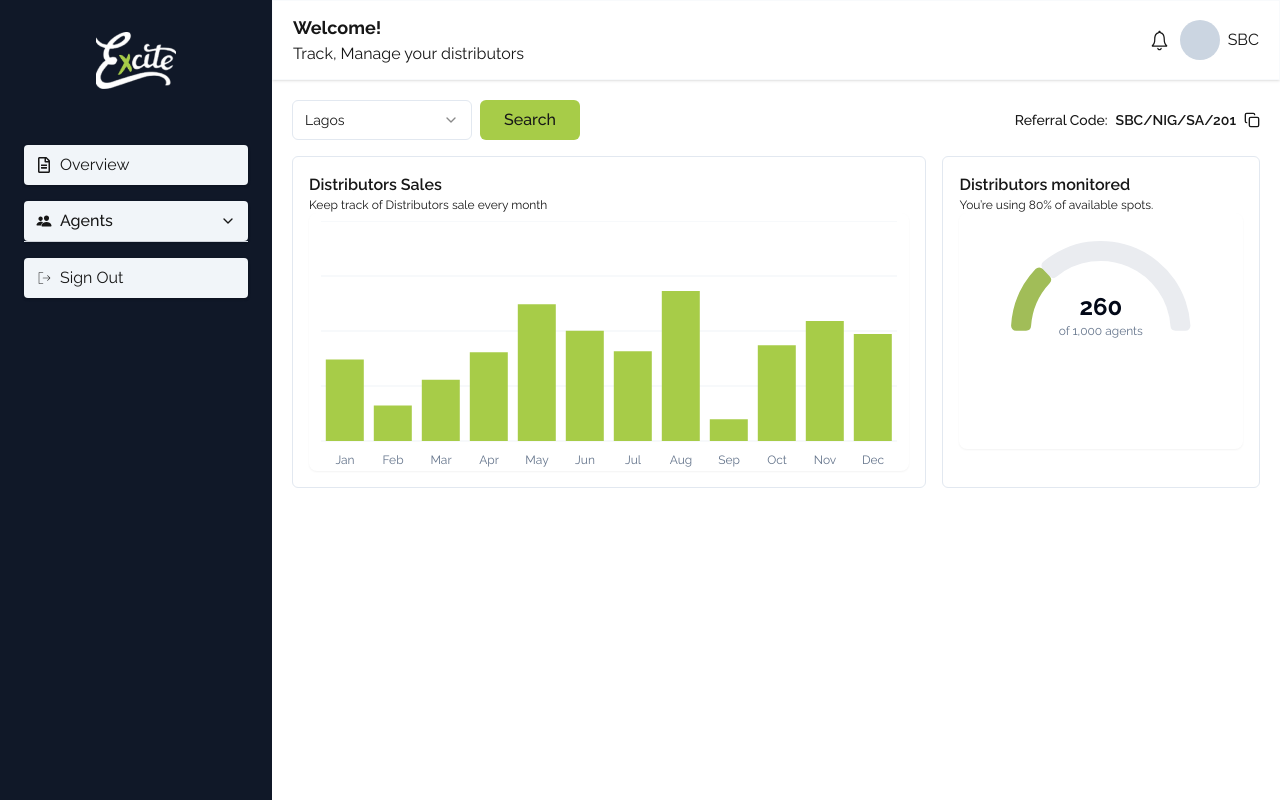
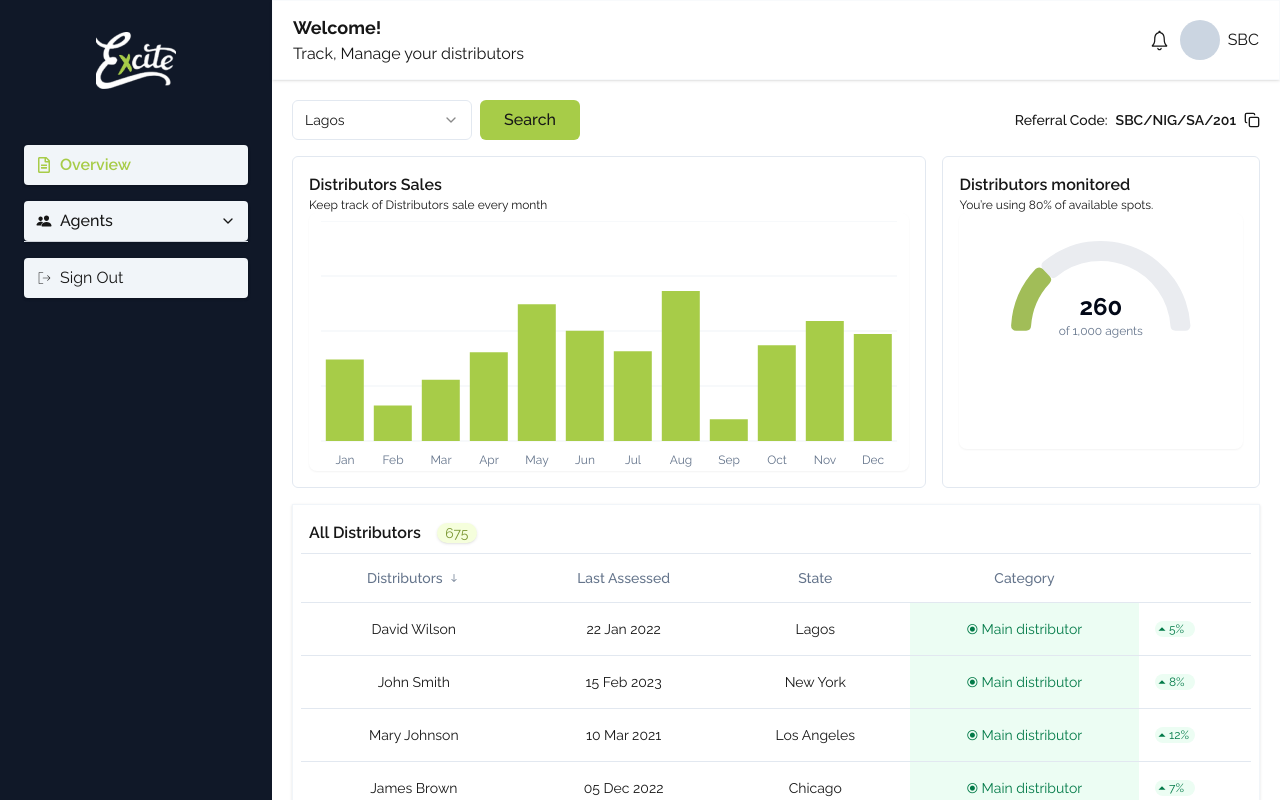
Before and after one commit to ExciteNG/excite-business, a Next.js app: page /super-agent in a window 1280 px wide. Shown: the top 800 px of the page. Built offline with nearby package versions, Linux system fonts and the light colour scheme.

Commit message:
new features

```diff
--- /dev/null
+++ b/src/app/(dashboard)/super-agent/[distributor]/page.tsx
@@ -0,0 +1,12 @@
+"use client"
+import React from 'react';
+import { useParams } from 'next/navigation';
+
+const Page = () => {
+    const {distributor} = useParams();
+  return (
+    <div>page</div>
+  )
+}
+
+export default Page;
--- a/src/app/(dashboard)/super-agent/page.tsx
+++ b/src/app/(dashboard)/super-agent/page.tsx
@@ -1,4 +1,4 @@
-import React from 'react'
+import React from 'react';
 import SuperAgentOverview from '@/components/dashboard/super-agent/SuperAgentOverview';
 
 const page = () => {
--- a/src/components/dashboard/layout/Header.tsx
+++ b/src/components/dashboard/layout/Header.tsx
@@ -1,18 +1,39 @@
+"use client"
 import React from 'react';
-// import Image from 'next/image';
+import { useParams, useRouter } from 'next/navigation';
 import { IoIosNotificationsOutline } from "react-icons/io";
-
+import { distributorList } from '@/lib/dummyData';
+import { RiHome6Line } from "react-icons/ri";
+import { MdKeyboardArrowRight } from "react-icons/md";
 
 
 const Header = () => {
+  const { distributor } = useParams();
+  const router = useRouter()
+
   return (
-    <nav className='h-20 border border-slate-50 shadow w-full flex items-center justify-between px-5'>
-      <div className=''>
-        <h1 className='text-lg font-bold'>Welcome! {""}</h1>
-        <p>Track, Manage your distributors</p>
-      </div>
+    <nav className='sticky top-0 h-20 bg-white z-40 border border-slate-50 shadow w-full flex items-center justify-between px-5'>
+      {distributor === undefined ? (
+        <div className=''>
+          <h1 className='text-lg font-bold'>Welcome! {""}</h1>
+          <p>Track, Manage your distributors</p>
+        </div>
+      ) : (
+        <div className='flex items-center'>
+          <RiHome6Line
+            className='text-slate-500 cursor-pointer'
+            title='Home'
+            size={20}
+            onClick={() => router.back()}
+          />
+          <div>
+            <MdKeyboardArrowRight /> Profile of {'David Willson'}
+          </div>
+        </div>
+      )}
+
       <div className='flex items-center space-x-2'>
-        <IoIosNotificationsOutline size={25}/>
+        <IoIosNotificationsOutline size={25} />
         <div className='p-5 w-fit rounded-full bg-slate-300'></div>
         <p>SBC</p>
       </div>
--- a/src/components/dashboard/layout/SideBar.tsx
+++ b/src/components/dashboard/layout/SideBar.tsx
@@ -1,4 +1,6 @@
+"use client"
 import React from 'react';
+import { usePathname } from 'next/navigation';
 import Image from 'next/image';
 import Link from 'next/link';
 import exciteBusinessLogo from "@/../public/assets/img/image 29.png";
@@ -12,6 +14,7 @@ import {
 import { useCustomSideBar } from '@/hooks/useCustomSideBar';
 
 const SideBar = () => {
+  const pathName = usePathname();
   const sideTabs = useCustomSideBar({ userType: 'SUPERAGENT' });
 
   return (
@@ -29,7 +32,12 @@ const SideBar = () => {
                           <AccordionTrigger
                             className={`group w-full bg-slate-100 p-2 px-3 shadow rounded  cursor-pointer hover:no-underline`}
                           >
-                            <p className='w-fit flex items-center space-x-2 group-hover:text-[#A7CC48] group-hover:font-semibold'>
+                            <p
+                              className={`${
+                                pathName === tab.tabLink &&
+                                "text-[#A7CC48] font-semibold"
+                              } w-fit flex items-center space-x-2 group-hover:text-[#A7CC48] group-hover:font-semibold`}
+                            >
                               <tab.icon />
                               <span className=''>{tab.tab}</span>
                             </p>
@@ -52,7 +60,10 @@ const SideBar = () => {
                     ) : (
                       <Link href={tab.tabLink}>
                         <div
-                          className={`group w-full bg-slate-100 p-2 px-3 shadow rounded flex items-center space-x-2 cursor-pointer`}
+                          className={`${
+                            pathName === tab.tabLink &&
+                            "text-[#A7CC48] font-semibold"
+                          } group w-full bg-slate-100 p-2 px-3 shadow rounded flex items-center space-x-2 cursor-pointer`}
                         >
                           <tab.icon className='group-hover:text-[#A7CC48] group-hover:font-semibold' />
                           <p className='w-fit group-hover:text-[#A7CC48] group-hover:font-semibold'>
--- a/src/components/dashboard/shared/DistributorTable.tsx
+++ b/src/components/dashboard/shared/DistributorTable.tsx
@@ -1,4 +1,6 @@
+"use client"
 import React from 'react';
+import { useRouter } from 'next/navigation';
 import { Table, TableBody, TableCell, TableHead, TableHeader, TableRow } from '@/components/ui/table';
 import { distributorList } from '@/lib/dummyData';
 import { IoIosArrowRoundDown } from "react-icons/io";
@@ -6,7 +8,8 @@ import { IoMdArrowDropup } from "react-icons/io";
 import { Pagination,PaginationContent, PaginationItem, PaginationNext, PaginationPrevious, PaginationLink, PaginationEllipsis } from '@/components/ui/pagination';
 
 
-const DistributorTable = ({userType, distributors}:{userType:string, distributors:string}) => {
+const DistributorTable = ({ userType, distributors }: { userType: string, distributors: string }) => {
+  const router = useRouter();
   return (
     <section>
       <div className=' border border-slate-100 shadow p-2'>
@@ -34,7 +37,7 @@ const DistributorTable = ({userType, distributors}:{userType:string, distributor
               {distributorList.map((list, key) => {
                 return (
                   <TableRow key={key}>
-                    <TableCell className='text-center cursor-pointer'>
+                    <TableCell className='text-center cursor-pointer' onClick={()=>router.push(`/super-agent/${list.id}`)}>
                       {list.name}
                     </TableCell>
                     <TableCell className='text-center'>{list.lastModified}</TableCell>
--- a/src/components/dashboard/super-agent/SuperAgentOverview.tsx
+++ b/src/components/dashboard/super-agent/SuperAgentOverview.tsx
@@ -1,5 +1,4 @@
 "use client"
-
 import React, { useState } from "react";
 import {
   Select,
@@ -13,17 +12,18 @@ import { Copy } from "lucide-react";
 import YearlySalesChart from "../shared/YearlySalesChart";
 import TotalSalesChart from "../shared/TotalSalesChart";
 import { chartData } from "@/constants/dummy";
+import DistributorTable from "../shared/DistributorTable";
 
 export default function SuperAgentOverview() {
-  const [location, setLocation] = useState<string>("Lagos")
+  const [location, setLocation] = useState<string>("Lagos");
 
   return (
-    <section className="w-full">
-      <div className="w-full flex justify-between gap-4 items-center">
-        <div className="flex gap-2">
+    <section className='w-full'>
+      <div className='w-full flex justify-between gap-4 items-center'>
+        <div className='flex gap-2'>
           <Select value={location} onValueChange={setLocation}>
-            <SelectTrigger className="w-[180px]">
-              <SelectValue placeholder="Theme" />
+            <SelectTrigger className='w-[180px]'>
+              <SelectValue placeholder='Theme' />
             </SelectTrigger>
             <SelectContent>
               {Object.keys(statesAndLgas).map((state) => (
@@ -33,30 +33,40 @@ export default function SuperAgentOverview() {
               ))}
             </SelectContent>
           </Select>
-          <button className="bg-[#A7CC48] py-2 px-6 rounded-md font-medium">Search</button>
+          <button className='bg-[#A7CC48] py-2 px-6 rounded-md font-medium'>
+            Search
+          </button>
         </div>
         <div>
-          <p className="text-sm font-medium flex items-center gap-2">Referral Code: <span className="font-semibold">SBC/NIG/SA/201</span> <Copy className="w-4 h-4" /> </p>
+          <p className='text-sm font-medium flex items-center gap-2'>
+            Referral Code: <span className='font-semibold'>SBC/NIG/SA/201</span>{" "}
+            <Copy className='w-4 h-4' />{" "}
+          </p>
         </div>
       </div>
 
       {/* chart section */}
-      <div className="w-full flex gap-4">
-        <div className="w-2/3 border my-4 rounded-md p-4">
-          <h2 className="font-semibold">Distributors Sales</h2>
-          <p className="text-xs ">Keep track of Distributors sale every month</p>
-          <div className="w-full">
+      <div className='w-full flex gap-4'>
+        <div className='w-2/3 border my-4 rounded-md p-4'>
+          <h2 className='font-semibold'>Distributors Sales</h2>
+          <p className='text-xs '>
+            Keep track of Distributors sale every month
+          </p>
+          <div className='w-full'>
             <YearlySalesChart chartData={chartData} />
           </div>
         </div>
-        <div className="w-1/3 border my-4 rounded-md p-4">
-          <h2 className="font-semibold">Distributors monitored</h2>
-          <p className="text-xs ">You’re using 80% of available spots.</p>
-          <div className="w-full">
+        <div className='w-1/3 border my-4 rounded-md p-4'>
+          <h2 className='font-semibold'>Distributors monitored</h2>
+          <p className='text-xs '>You’re using 80% of available spots.</p>
+          <div className='w-full'>
             <TotalSalesChart agents={260} totalAgents={1000} />
           </div>
         </div>
       </div>
+
+      {/* Distributor table */}
+      <DistributorTable userType={""} distributors='' />
     </section>
   );
 }
--- a/src/hooks/useCustomSideBar.ts
+++ b/src/hooks/useCustomSideBar.ts
@@ -2,7 +2,7 @@ import { FaRegFileAlt } from "react-icons/fa";
 import { IoPeople } from "react-icons/io5";
 import { PiSignOutThin } from "react-icons/pi";
 import { GiNotebook } from "react-icons/gi";
-import { IoIosArrowDown, IoIosArrowUp } from "react-icons/io";
+// import { IoIosArrowDown, IoIosArrowUp } from "react-icons/io";
 
 
 
@@ -17,14 +17,12 @@ export const useCustomSideBar = ({ userType }: { userType: string }) => {
     {
       tab: "Agents",
       icon: IoPeople,
-      tabLink: "/super-agent",
-      dropdown:IoIosArrowDown,
-      collapse:IoIosArrowDown
+      tabLink: "/agents",
     },
     {
       tab: "Sign Out",
       icon: PiSignOutThin,
-      tabLink: "/super-agent",
+      tabLink: "/",
     },
   ];
     const mainAgent = [
@@ -37,8 +35,6 @@ export const useCustomSideBar = ({ userType }: { userType: string }) => {
         tab: "Agents",
         icon: IoPeople,
         tabLink: "/super-agent",
-        dropdown:IoIosArrowDown,
-        collapse:IoIosArrowDown,
       },
       {
         tab: "Inventory Management",
@@ -48,7 +44,7 @@ export const useCustomSideBar = ({ userType }: { userType: string }) => {
       {
         tab: "Sign Out",
         icon: PiSignOutThin,
-        tabLink: "/super-agent",
+        tabLink: "/",
       },
     ];
     const subAgent = [
@@ -61,8 +57,6 @@ export const useCustomSideBar = ({ userType }: { userType: string }) => {
         tab: "Agents",
         icon: IoPeople,
         tabLink: "/super-agent",
-        dropdown:IoIosArrowDown,
-        collapse:IoIosArrowDown,
       },
       {
         tab: "Inventory Management",
@@ -85,8 +79,6 @@ export const useCustomSideBar = ({ userType }: { userType: string }) => {
         tab: "Agents",
         icon: IoPeople,
         tabLink: "/super-agent",
-        dropdown:IoIosArrowDown,
-        collapse:IoIosArrowDown,
       },
       {
         tab: "Inventory Management",
--- a/src/lib/dummyData.ts
+++ b/src/lib/dummyData.ts
@@ -4,7 +4,8 @@ interface DisList {
     lastModified: string,
     location: string,
     category: string,
-    performance:string,
+  performance: string,
+  id:string
 }
 const distributorList: DisList[] = [
   {
@@ -13,6 +14,7 @@ const distributorList: DisList[] = [
     location: "Lagos",
     category: "Main distributor",
     performance: "5%",
+    id:'1'
   },
   {
     name: "John Smith",
@@ -20,6 +22,7 @@ const distributorList: DisList[] = [
     location: "New York",
     category: "Main distributor",
     performance: "8%",
+    id:'2'
   },
   {
     name: "Mary Johnson",
@@ -27,6 +30,7 @@ const distributorList: DisList[] = [
     location: "Los Angeles",
     category: "Main distributor",
     performance: "12%",
+    id:'3'
   },
   {
     name: "James Brown",
@@ -34,6 +38,7 @@ const distributorList: DisList[] = [
     location: "Chicago",
     category: "Main distributor",
     performance: "7%",
+    id:'4'
   },
   {
     name: "Emily Davis",
@@ -41,6 +46,7 @@ const distributorList: DisList[] = [
     location: "Houston",
     category: "Main distributor",
     performance: "10%",
+    id:'5'
   },
   {
     name: "Michael Wilson",
@@ -48,6 +54,7 @@ const distributorList: DisList[] = [
     location: "Miami",
     category: "Main distributor",
     performance: "6%",
+    id:'6'
   },
   {
     name: "Linda Miller",
@@ -55,6 +62,7 @@ const distributorList: DisList[] = [
     location: "Dallas",
     category: "Main distributor",
     performance: "15%",
+    id:'7'
   },
   {
     name: "Robert Taylor",
@@ -62,6 +70,7 @@ const distributorList: DisList[] = [
     location: "San Francisco",
     category: "Main distributor",
     performance: "9%",
+    id:'8'
   },
   {
     name: "Patricia Anderson",
@@ -69,6 +78,7 @@ const distributorList: DisList[] = [
     location: "Seattle",
     category: "Main distributor",
     performance: "14%",
+    id:'9'
   },
   {
     name: "William Martinez",
@@ -76,6 +86,7 @@ const distributorList: DisList[] = [
     location: "Denver",
     category: "Main distributor",
     performance: "11%",
+    id:'10'
   },
   {
     name: "Jessica Thomas",
@@ -83,6 +94,7 @@ const distributorList: DisList[] = [
     location: "Boston",
     category: "Main distributor",
     performance: "4%",
+    id:'11'
   },
 ];
 
```
Also changed, not shown: src/components/dashboard/super-agent/Overview.tsx (deleted, +0 -14 lines), 1 other file (tests, documents, lock files or other folders).
